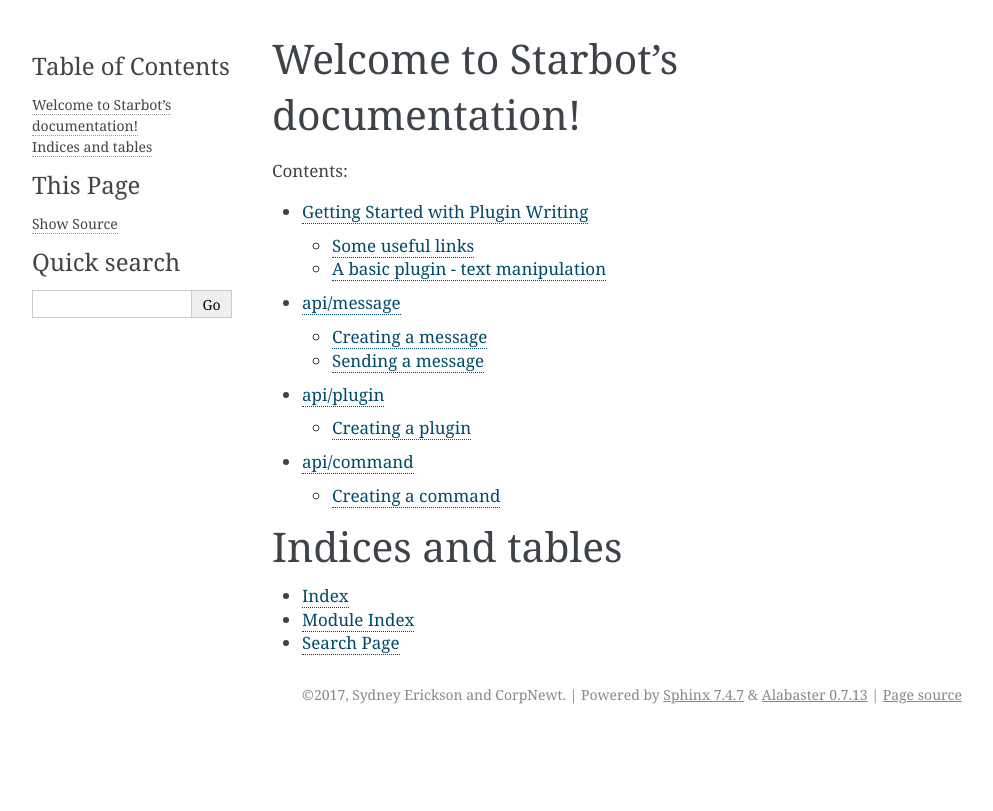
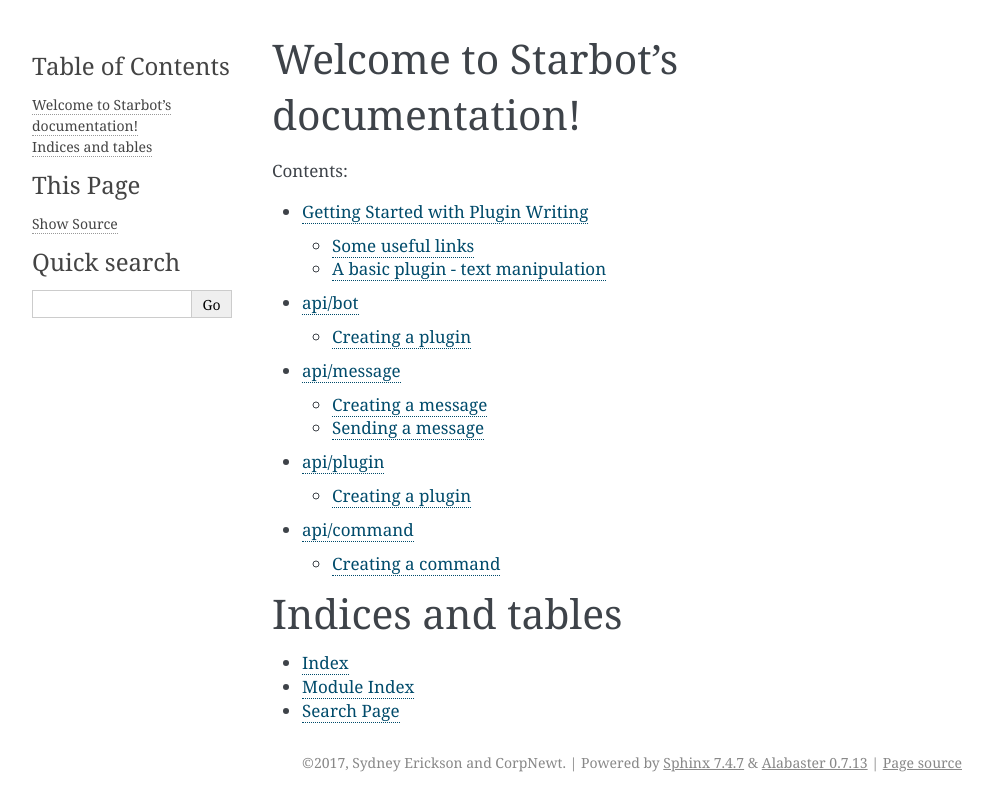
Before and after one commit to StarbotDiscord/Starbot, a Sphinx documentation site: the page built from docs/index.rst, in a window 1280 px wide. Shown: the top 811 px of the page, without its empty margins (148-1141 px from the left). Built offline with Sphinx 7.4.7, drawn with Linux system fonts in a browser that asks for light colours.

Commit message:
Link bot documentation with index

```diff
--- a/docs/index.rst
+++ b/docs/index.rst
@@ -11,6 +11,7 @@ Welcome to Starbot's documentation!
    :caption: Contents:
 
    Getting Started with Plugin Writing <getstarted.rst>
+   api/bot <bot.rst>
    api/message <message.rst>
    api/plugin <plugin.rst>
    api/command <command.rst>
```
